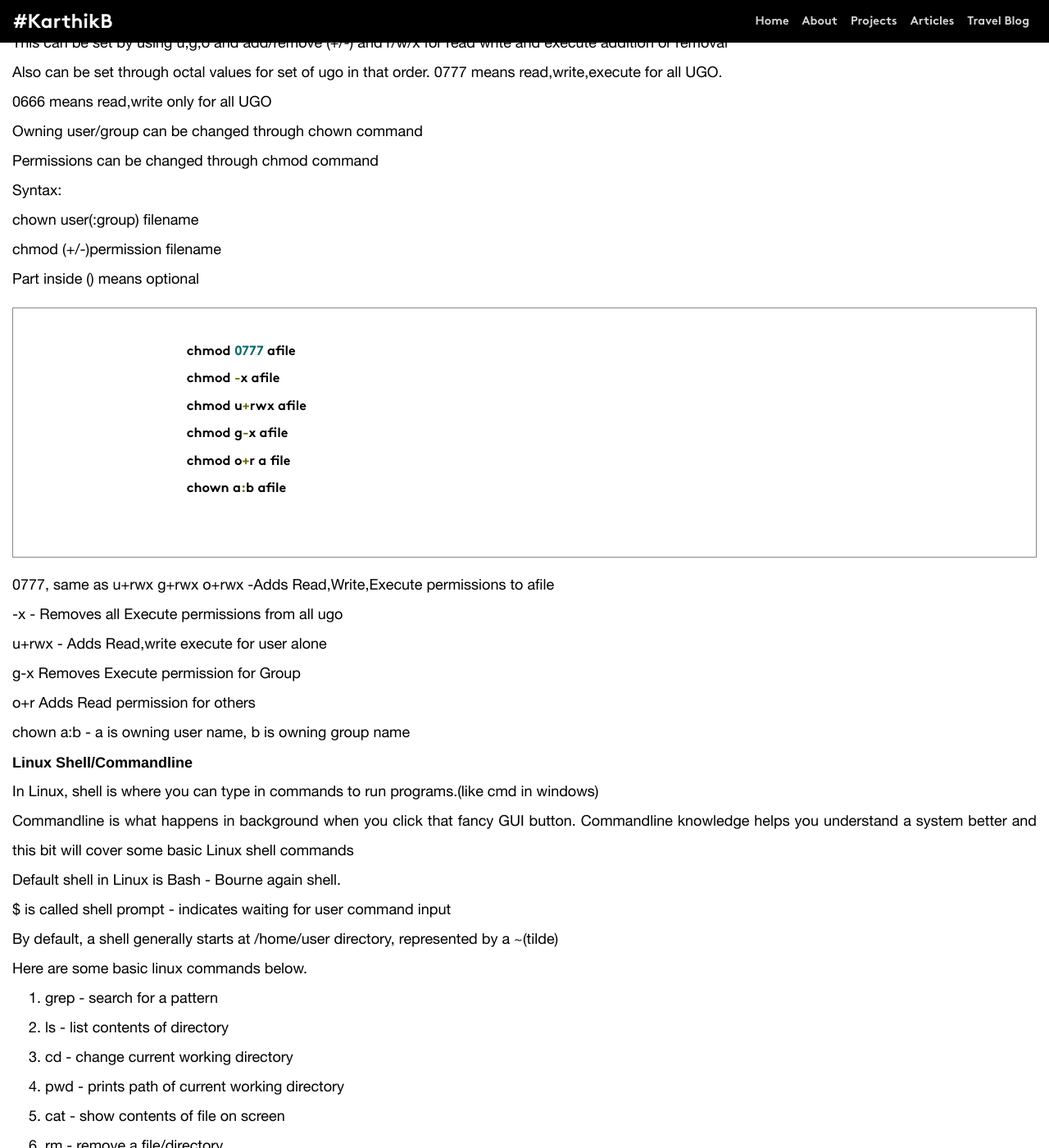
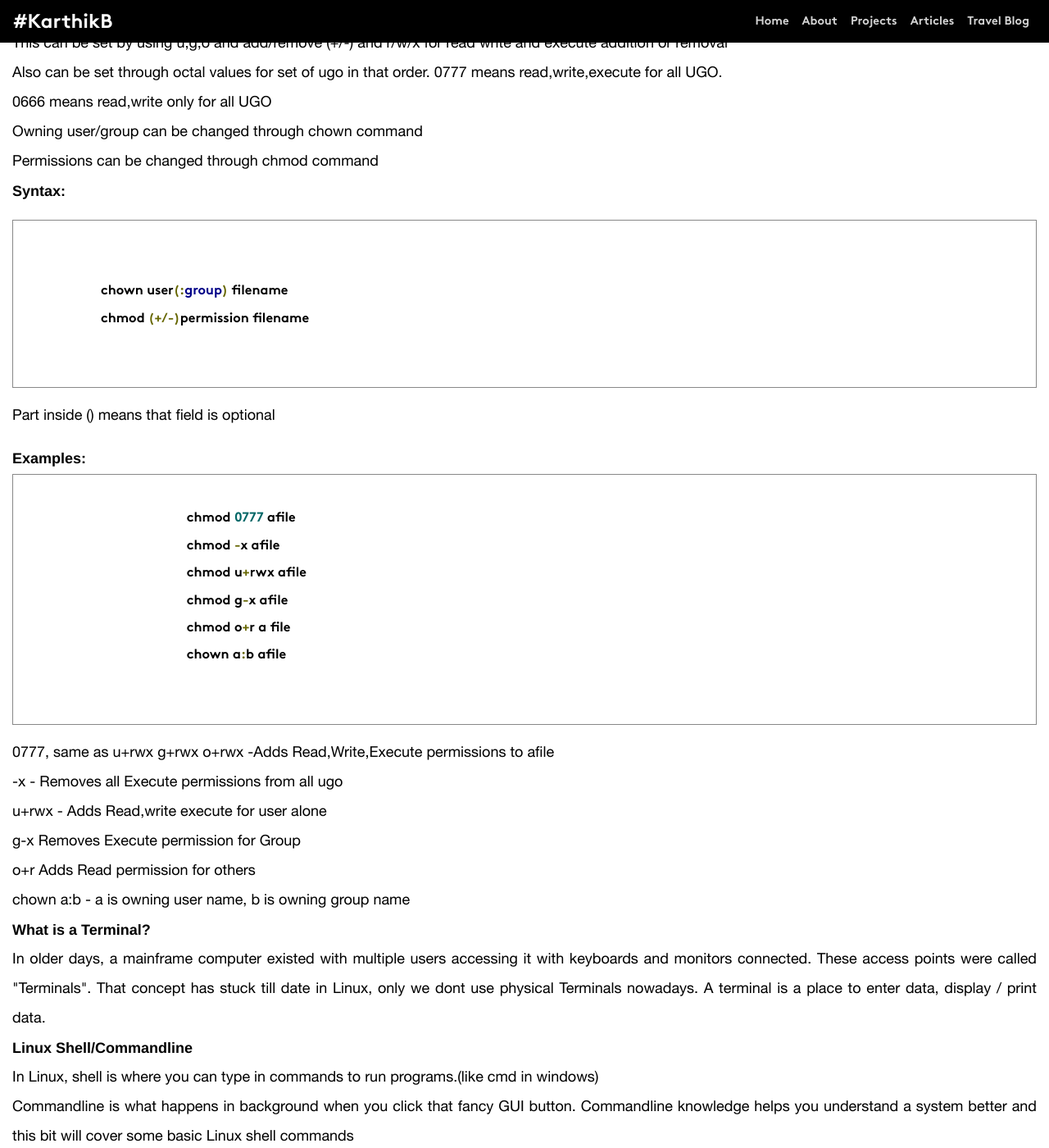
Before and after one commit to karthik-balu/karthik-balu.github.io, a Jekyll site: the page built from _posts/2018-04-11-Prereq-Cybersec.html, in a window 1280 px wide and 1400 px high, scrolled down 1395 px. Shown: the whole window at 82% size. Built offline with Jekyll 4.4.1, drawn with Linux system fonts in a browser that asks for light colours; some of the changed text lies outside the part shown.

Commit message:
Cosmetic updates. terminal addition

```diff
--- a/_posts/2018-04-11-Prereq-Cybersec.html
+++ b/_posts/2018-04-11-Prereq-Cybersec.html
@@ -58,11 +58,17 @@ category: projects
 
 			Owning user/group can be changed through chown command<br>
 			Permissions can be changed through chmod command<br>
-			Syntax: <br>
-			chown user(:group) filename <br>
-			chmod (+/-)permission filename <br>
-			Part inside () means optional <br>
+				<b>Syntax:</b><br>
+			<pre class="prettyprint">
+				<code>
+
+			chown user(:group) filename
+			chmod (+/-)permission filename
+			</code>
+			</pre>
+			Part inside () means that field is optional <br>
 	</p>
+	<b>Examples:</b><br>
 			<pre class="prettyprint">
 				<code>
 						chmod 0777 afile
@@ -80,6 +86,10 @@ category: projects
 				g-x Removes Execute permission for Group<br>
 				o+r Adds Read permission for others<br>
 				chown a:b - a is owning user name, b is owning group name<br>
+<li>What is a Terminal?</li>
+In older days, a mainframe computer existed with multiple users accessing it with keyboards and monitors connected. These access points were called "Terminals". That concept has stuck till date in Linux, only we dont use physical Terminals nowadays.
+A terminal is a place to enter data, display / print data.
+
 <li>Linux Shell/Commandline</li>
 In Linux, shell is where you can type in commands to run programs.(like cmd in windows)<br>
 Commandline is what happens in background when you click that fancy GUI button. Commandline knowledge helps you understand a system better and this bit will cover some basic Linux shell commands<br>
@@ -99,6 +109,7 @@ Here are some basic linux commands below.
 	<li>poweroff/shutdown -h now - shuts down PC</li>
 	<li>reboot - reboots PC</li>
 	<li>passwd - Changes current password</li>
+	<li>ssh - secure shell - remote connection to another terminal</li>
 </ol>
 		<li>Endianness</li>
     <p>
```
